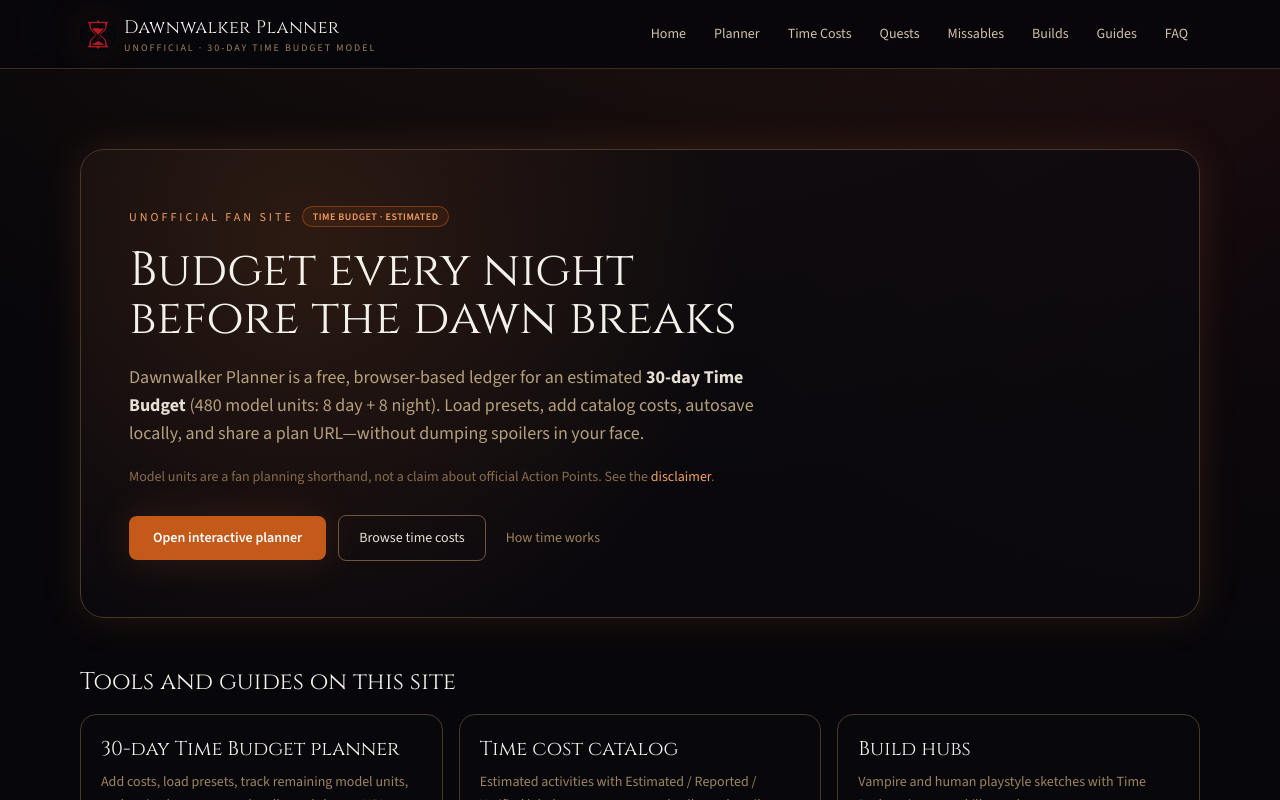
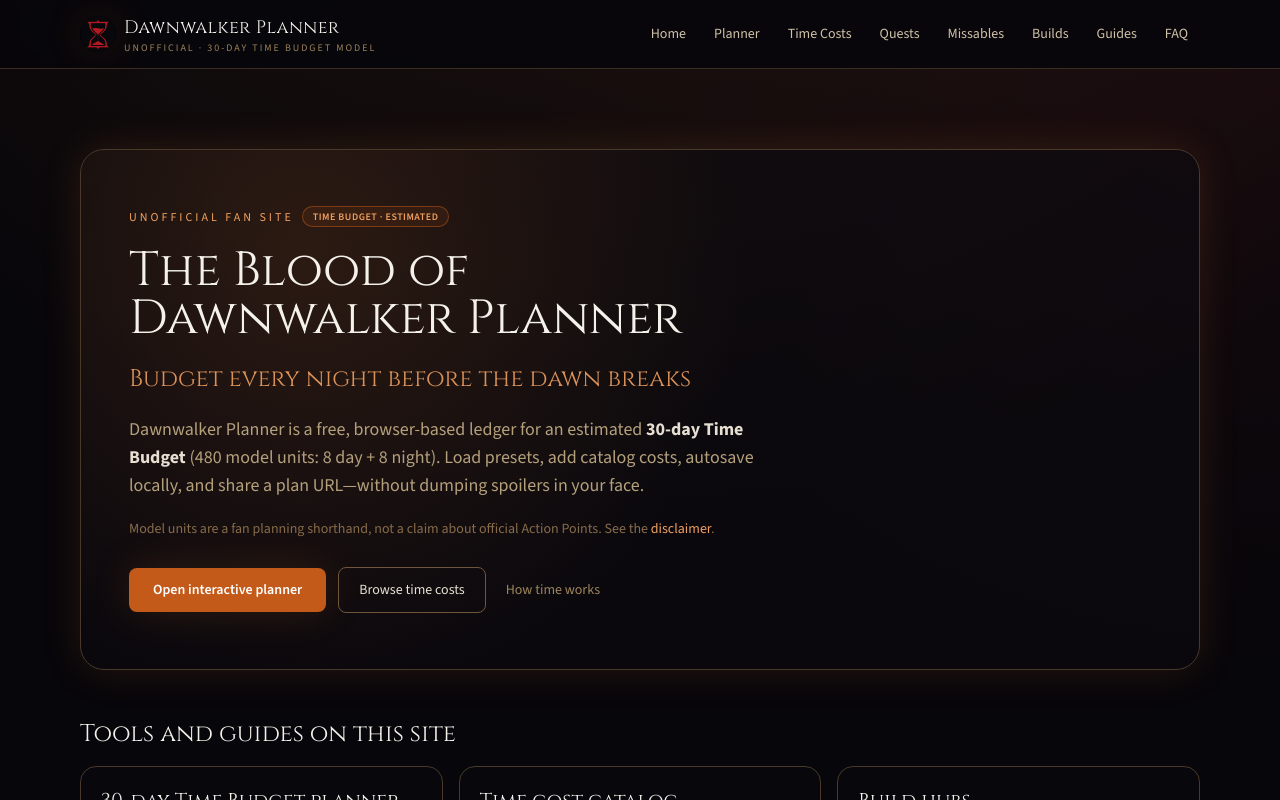
Before and after one commit to tumingguang-svg/dawnwalkerplanner, a Next.js app: page / in a window 1280 px wide. Shown: the top 800 px of the page. Built offline with nearby package versions, Linux system fonts and the light colour scheme; no server answers.

Commit message:
content: make homepage H1 The Blood of Dawnwalker Planner

```diff
--- a/src/app/page.tsx
+++ b/src/app/page.tsx
@@ -67,8 +67,11 @@ export default function HomePage() {
             </span>
           </div>
           <h1 className="font-display text-4xl leading-tight text-dusk-50 md:text-5xl">
+            The Blood of Dawnwalker Planner
+          </h1>
+          <p className="font-display text-xl text-ember-400/90 md:text-2xl">
             Budget every night before the dawn breaks
-          </h1>
+          </p>
           <p className="text-lg text-dusk-300">
             Dawnwalker Planner is a free, browser-based ledger for an estimated{" "}
             <strong className="text-dusk-100">
```
